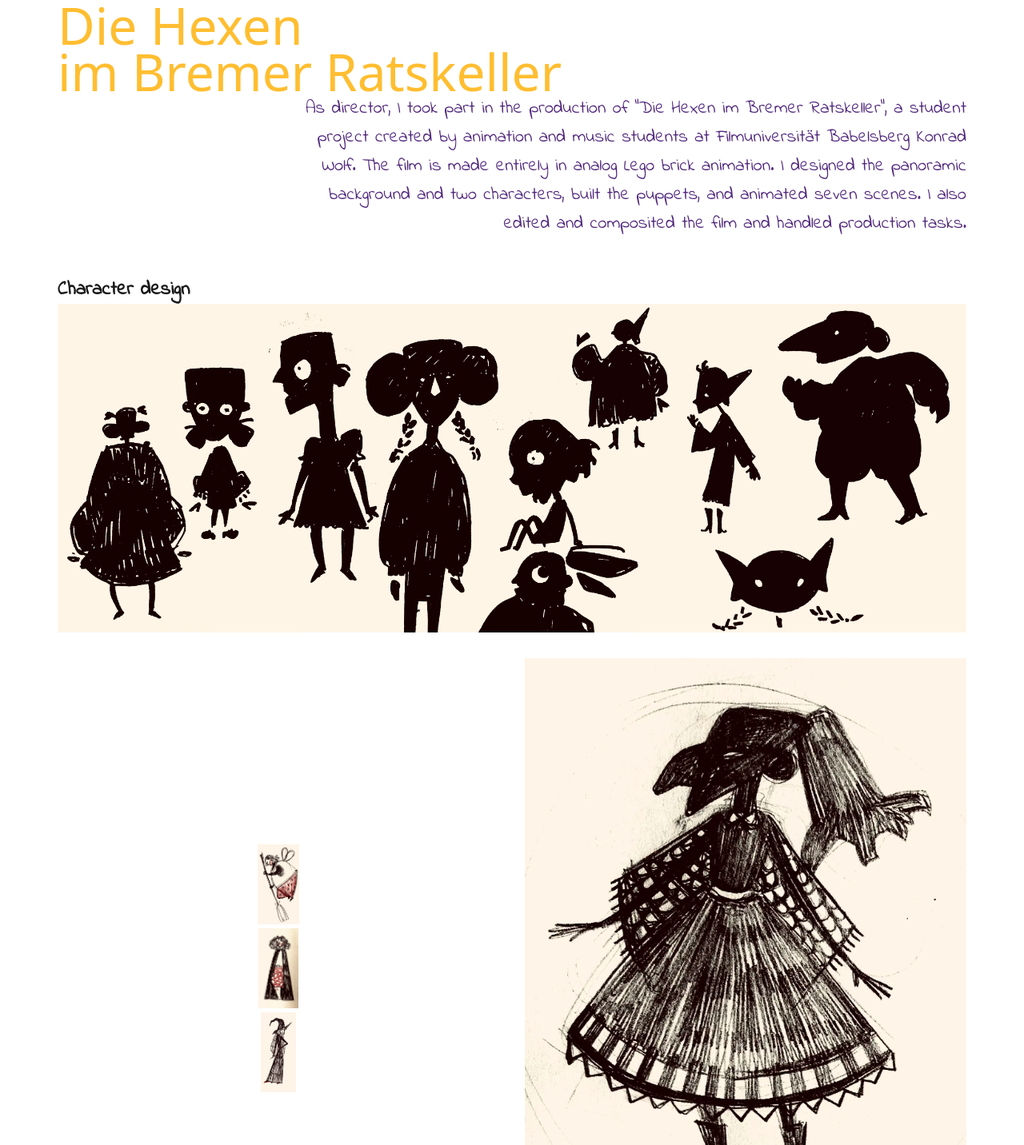
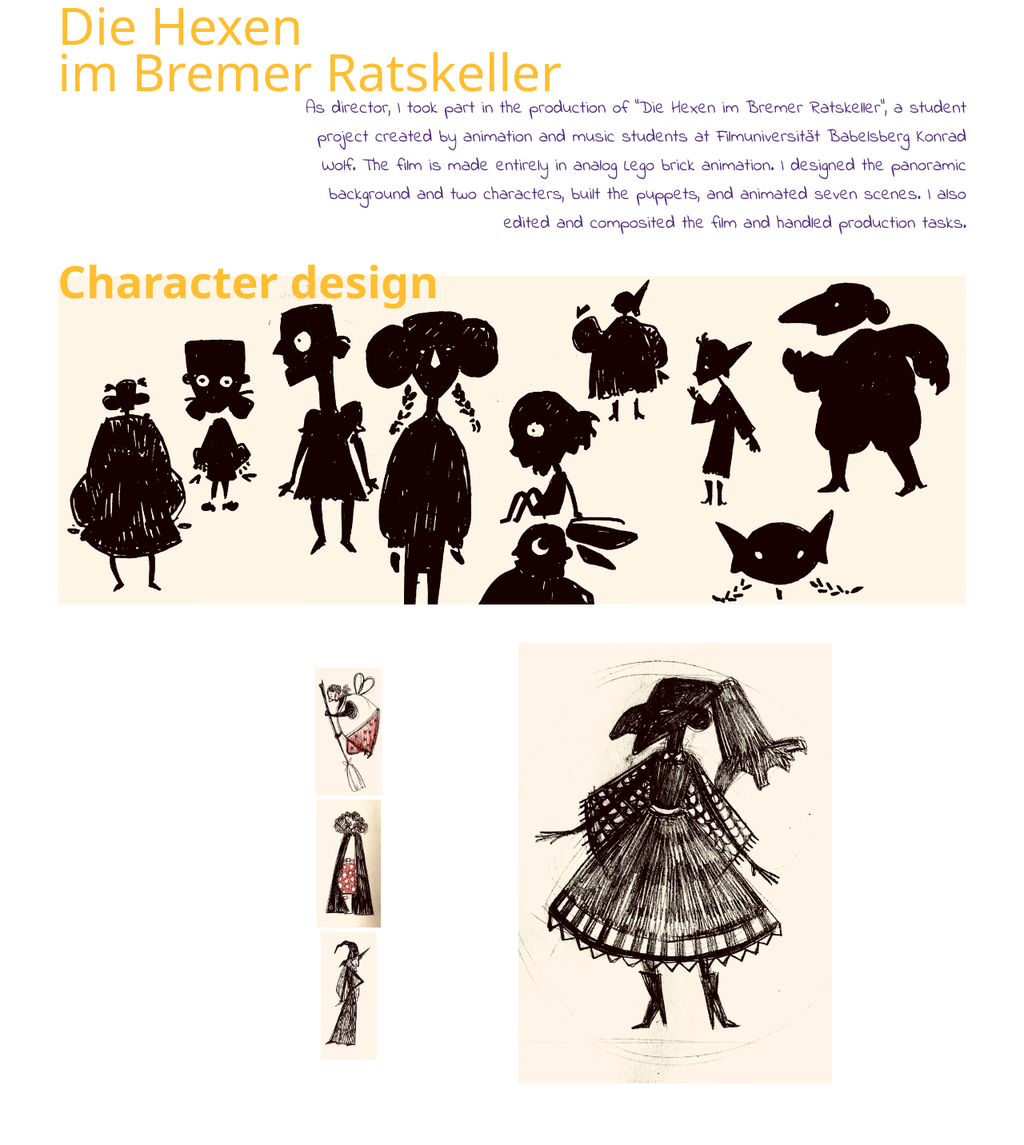
Before and after one commit to Veretenik/Portfolio, a plain HTML site: page projects/hexen.html in a window 1280 px wide. Shown: the part 167-1599 px from the top of the page at 80% size. Drawn offline with Linux system fonts and the light colour scheme; grey boxes are pictures that could not be loaded; a web font is replaced by a local one.

Commit message:
HexenDone

```diff
--- a/projects/hexen.html
+++ b/projects/hexen.html
@@ -162,7 +162,7 @@ I also edited and composited the film and handled production tasks.</p>
 
         .hexen-row-2-left img {
             width: 100%;
-            height: 100px;
+            height: 160px;
             display: block;
             object-fit: contain;
             object-position: center;
@@ -174,6 +174,44 @@ I also edited and composited the film and handled production tasks.</p>
             display: block;
         }
 
+        .hexen-bitches-container {
+            position: relative;
+            margin-bottom: 3rem;
+        }
+
+        .hexen-char-title {
+            position: absolute;
+            top: -2rem;
+            left: 0;
+            right: auto;
+            font-size: 3.5rem;
+            color: #FFBE31;
+            font-family: "Barrio", system-ui;
+            margin: 0;
+            text-align: left;
+        }
+
+        .hexen-row-2-container {
+            margin-bottom: 3rem;
+            display: flex;
+            justify-content: center;
+        }
+
+        .hexen-row-2 {
+            display: grid;
+            grid-template-columns: 1fr 1fr;
+            gap: 1rem;
+            align-items: center;
+            max-width: 800px;
+        }
+
+        .hexen-row-3 {
+            display: grid;
+            grid-template-columns: 1fr 1fr 1fr;
+            gap: 2rem;
+            margin-bottom: 2rem;
+        }
+
         .hexen-bg-container {
             position: relative;
             margin-bottom: 2rem;
@@ -183,19 +221,12 @@ I also edited and composited the film and handled production tasks.</p>
             position: absolute;
             top: -2rem;
             left: 0;
-            right: 0;
-            font-size: 2rem;
+            right: auto;
+            font-size: 3.5rem;
             color: #FFBE31;
             font-family: "Barrio", system-ui;
             margin: 0;
-            text-align: center;
-        }
-
-        .hexen-row-3 {
-            display: grid;
-            grid-template-columns: 1fr 1fr 1fr;
-            gap: 2rem;
-            margin-bottom: 2rem;
+            text-align: left;
         }
 
         .hexen-row-3 img {
```
Also changed, not shown: index.html (+0 -14 lines), 1 other file.
